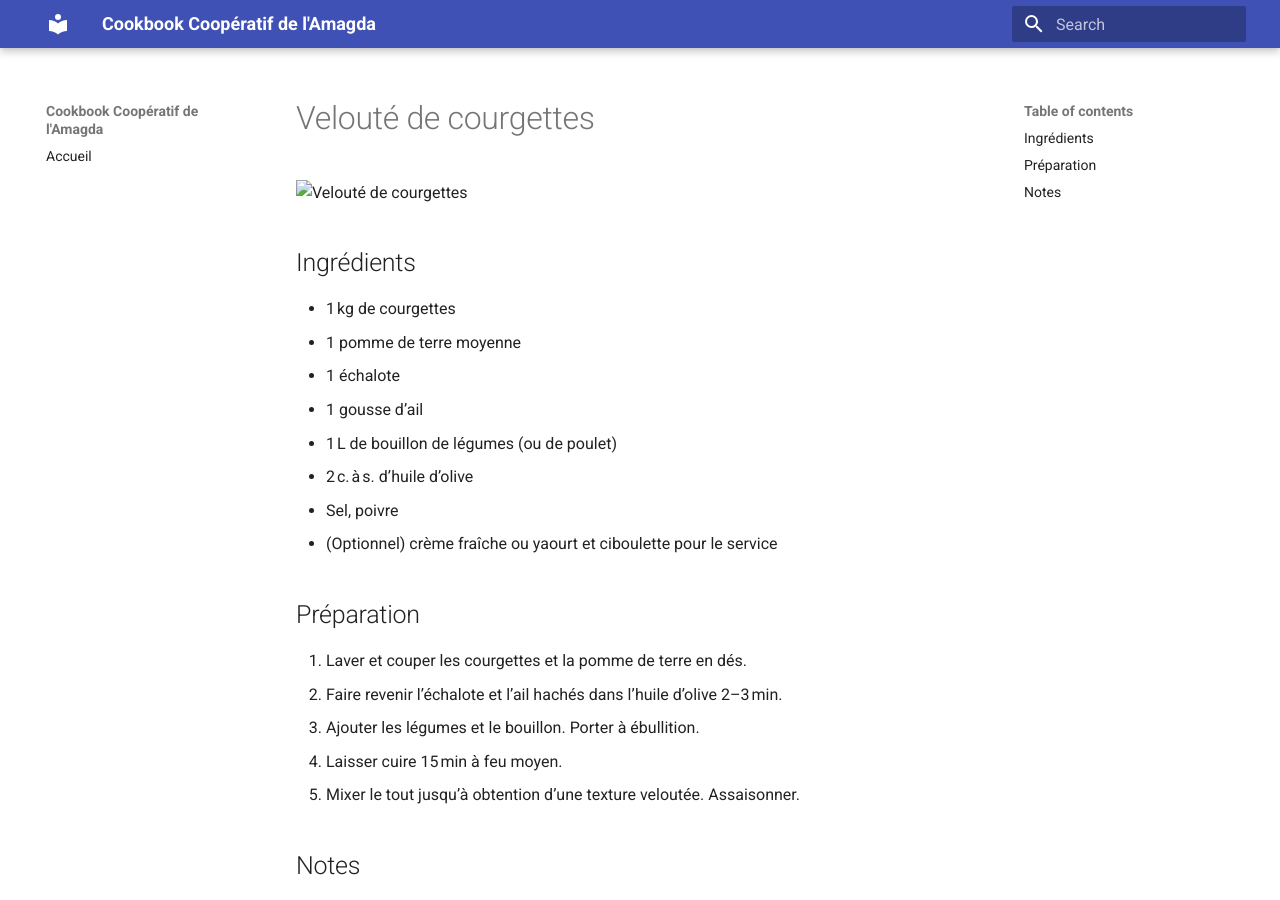
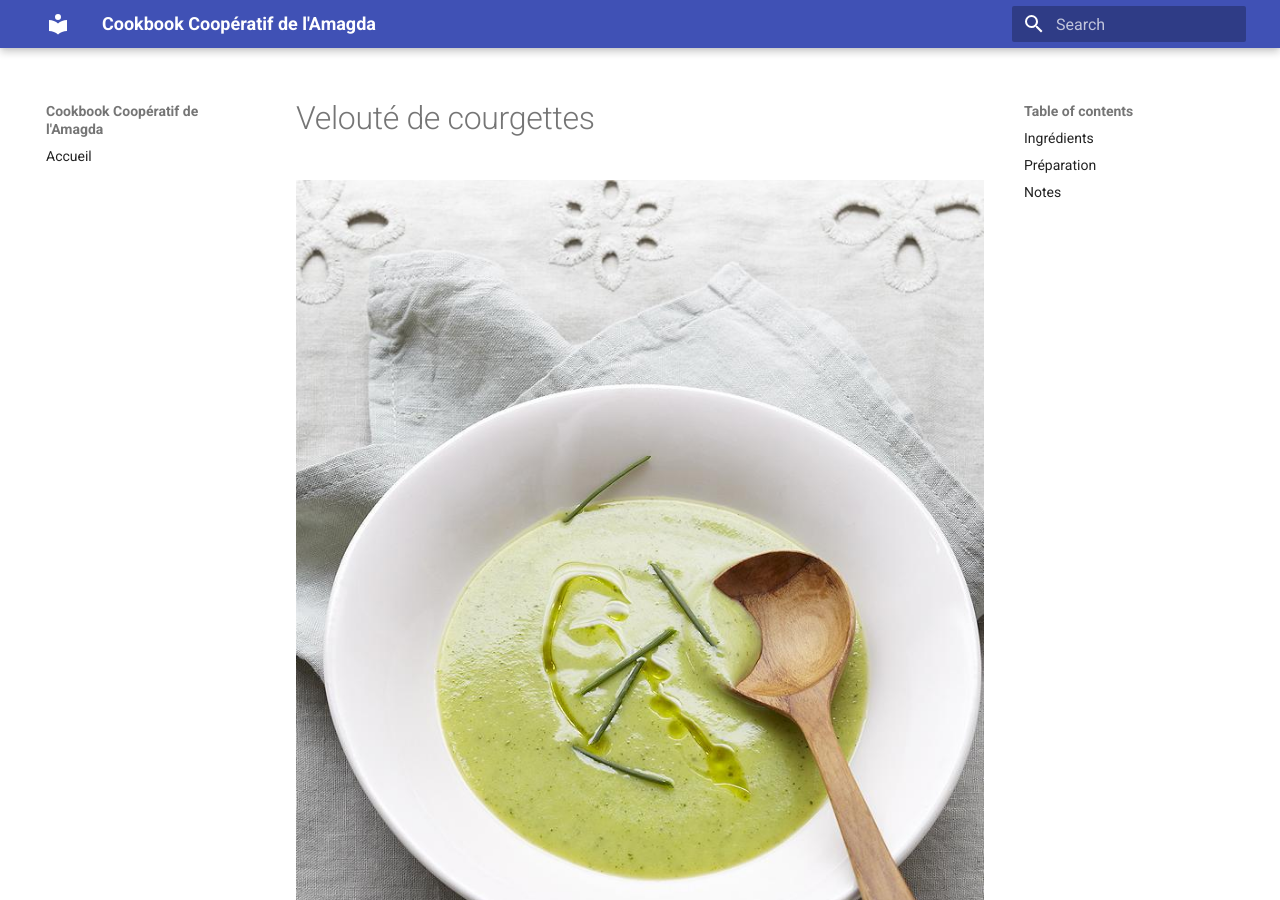
Before and after one commit to EZPK/Livre-recettes-amagda, an MkDocs documentation site: the page built from docs/recettes/veloute_courgettes.md, in a window 1280 px wide and 900 px high. Built offline with MkDocs 1.6.1 and Material for MkDocs 9.7.7, drawn with Linux system fonts in a browser that asks for light colours.

Commit message:
Changing image folde structure so it build on psuh

```diff
--- a/docs/recettes/veloute_courgettes.md
+++ b/docs/recettes/veloute_courgettes.md
@@ -10,7 +10,7 @@ servings: 4
 image: "../../static/veloute-courgettes.jpg"
 ---
 
-![Velouté de courgettes](../../static/veloute-courgettes.jpg)
+![Velouté de courgettes](../static/veloute-courgettes.jpg)
 
 ## Ingrédients
 
```
Also changed, not shown: docs/static/veloute-courgettes.jpg (renamed from static/veloute-courgettes.jpg).
